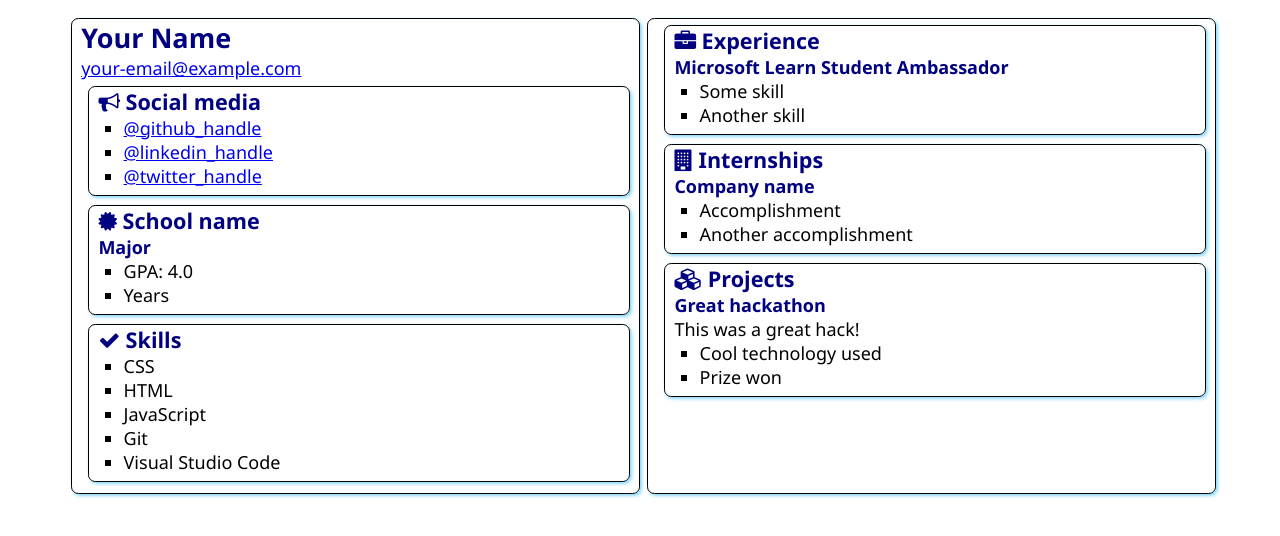
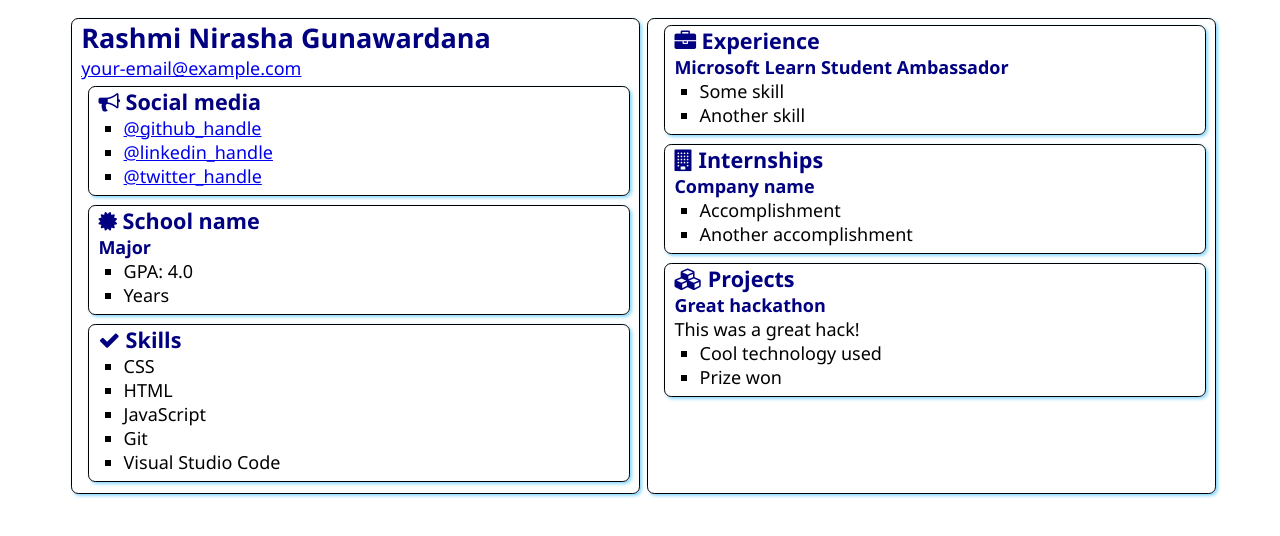
Before and after one commit to RashmiNirasha/SATechnicalOnboarding, a plain HTML site: page src/index.html in a window 1280 px wide. Drawn offline with Linux system fonts and the light colour scheme.

Commit message:
Added My Name
changed the name to true name

```diff
--- a/src/index.html
+++ b/src/index.html
@@ -12,7 +12,7 @@
 <body>
     <main>
         <article class="box">
-            <h1>Your Name</h1>
+            <h1>Rashmi Nirasha Gunawardana</h1>
             <div><a href="mailto:your.email@example.com">your-email@example.com</a></div>
 
             <section class="box">
```
